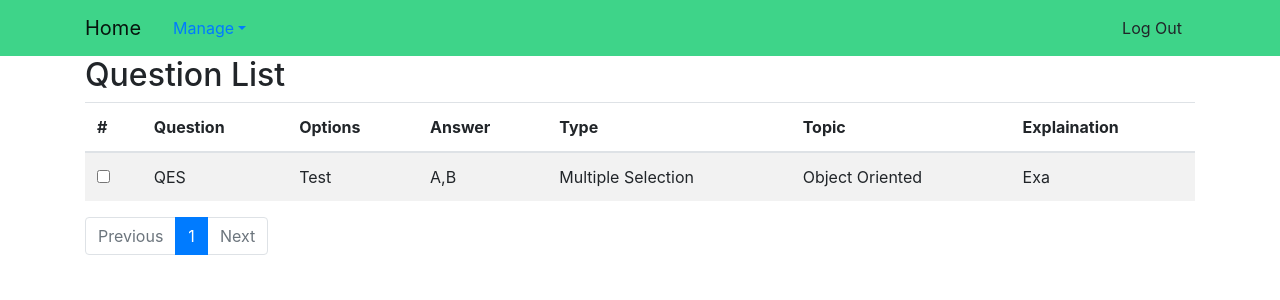
After one commit to yogenns/yogenExamRepo, a Django app: page /questions/ in a window 1280 px wide. The commit adds this page. Shown: the top 300 px of the page. Run offline with Django 3.2, Linux system fonts and the light colour scheme; a user stored in the database is signed in; data comes from the database, SQL or seed files in the repository; some libraries are stand-ins or nearby versions.

Commit message:
Task 12 - List Questions

```diff
--- /dev/null
+++ b/yogenExamTool/exam_app/templates/exam_app/question_list.html
@@ -0,0 +1,70 @@
+{% extends "base.html" %}
+{% block body_block %}
+<h2>Question List</h2>
+<table id="table" class="table table-striped">
+    <thead>
+        <tr>
+            <th scope="col" data-checkbox="true">#</th>
+            <th scope="col">Question</th>
+            <th scope="col">Options</th>
+            <th scope="col">Answer</th>
+            <th scope="col">Type</th>
+            <th scope="col">Topic</th>
+            <th scope="col">Explaination</th>
+        </tr>
+    </thead>
+    <tbody>
+        {% for question in question_list %}
+        <tr id="{{ question.pk}}">
+            <th scope="row">
+                <input type="checkbox" class="largerCheckbox" id="{ question.pk}}">
+            </th>
+            <td>{{ question.question}}</td>
+            <td>{{ question.options}}</td>
+            <td>{{ question.answer}}</td>
+            <td>{{ question.question_type}}</td>
+            <td>{{ question.topic}}</td>
+            <td>{{ question.explaination}}</td>
+        </tr>
+        {% empty %}
+        <tr>
+            <td colspan="7">No Question Found</td>
+        </tr>
+        {% endfor %}
+    </tbody>
+</table>
+<nav aria-label="PageNavigation" class="page-nav">
+    <ul class="pagination">
+        {% if page_obj.has_previous %}
+        <li class="page-item ">
+            <a class="page-link" href="?page={{ page_obj.previous_page_number }}" tabindex="-1">Previous</a>
+        </li>
+        {% else %}
+        <li class="page-item disabled">
+            <a class="page-link" href="#" tabindex="-1">Previous</a>
+        </li>
+        {% endif %}
+
+        {% for num in page_obj.paginator.page_range %}
+        {% if page_obj.number == num %}
+        <li class="page-item active"><a class="page-link" href="?page={{ num }}">{{num}}<span
+                    class="sr-only">(current)</span></a>
+        </li>
+        {% elif num > page_obj.number|add:'-3' and num < page_obj.number|add:'3' %}
+        <li class="page-item"><a class="page-link" href="?page={{ num }}">{{num}}</a></li>
+        {% endif %}
+        {% endfor %}
+
+        {% if page_obj.has_next %}
+        <li class="page-item">
+            <a class="page-link" href="?page={{ page_obj.next_page_number }}">Next</a>
+        </li>
+        {% else %}
+        <li class="page-item disabled">
+            <a class="page-link" href="#">Next</a>
+        </li>
+        {% endif %}
+    </ul>
+</nav>
+
+{% endblock %}
--- a/yogenExamTool/templates/base.html
+++ b/yogenExamTool/templates/base.html
@@ -31,7 +31,7 @@
                             <a class="dropdown-item" href="#">Add Exam</a>
                             <a class="dropdown-item" href="{% url 'exam_app:topic' %}">Add Topic</a>
                             <a class="dropdown-item" href="{% url 'exam_app:create_question' %}">Add Question</a>
-                            <a class="dropdown-item" href="#">Questions</a>
+                            <a class="dropdown-item" href="{% url 'exam_app:questions' %}">Questions</a>
                             {% else %}
                             <a class="dropdown-item" href="#">Exams</a>
                             <a class="dropdown-item" href="#">History</a>
```
